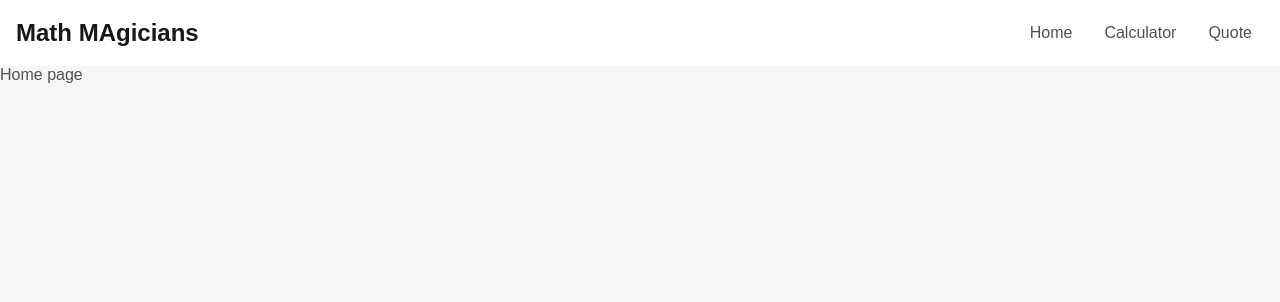
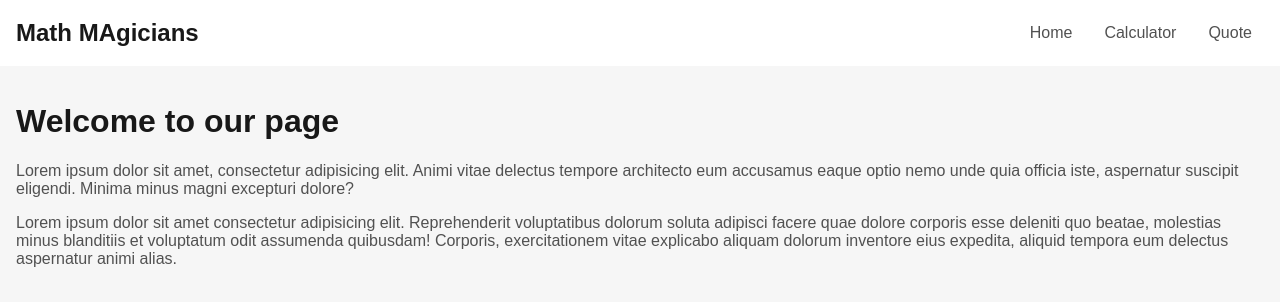
Before and after one commit to Timbar09/Math-Magicians, a React (Create React App) app: page / in a window 1280 px wide. Shown: the top 302 px of the page. Built offline with nearby package versions, Linux system fonts and the light colour scheme.

Commit message:
Style home page

```diff
--- a/src/routes/Home.jsx
+++ b/src/routes/Home.jsx
@@ -1,3 +1,23 @@
-const Home = () => <div>Home page</div>;
+const Home = () => (
+  <main>
+    <div className="container padding">
+      <h1>Welcome to our page</h1>
+
+      <p>
+        Lorem ipsum dolor sit amet, consectetur adipisicing elit. Animi vitae delectus tempore
+        architecto eum accusamus eaque optio nemo unde quia officia iste, aspernatur suscipit
+        eligendi. Minima minus magni excepturi dolore?
+      </p>
+
+      <p>
+        Lorem ipsum dolor sit amet consectetur adipisicing elit. Reprehenderit voluptatibus dolorum
+        soluta adipisci facere quae dolore corporis esse deleniti quo beatae, molestias minus
+        blanditiis et voluptatum odit assumenda quibusdam! Corporis, exercitationem vitae explicabo
+        aliquam dolorum inventore eius expedita, aliquid tempora eum delectus aspernatur animi
+        alias.
+      </p>
+    </div>
+  </main>
+);
 
 export default Home;
```
